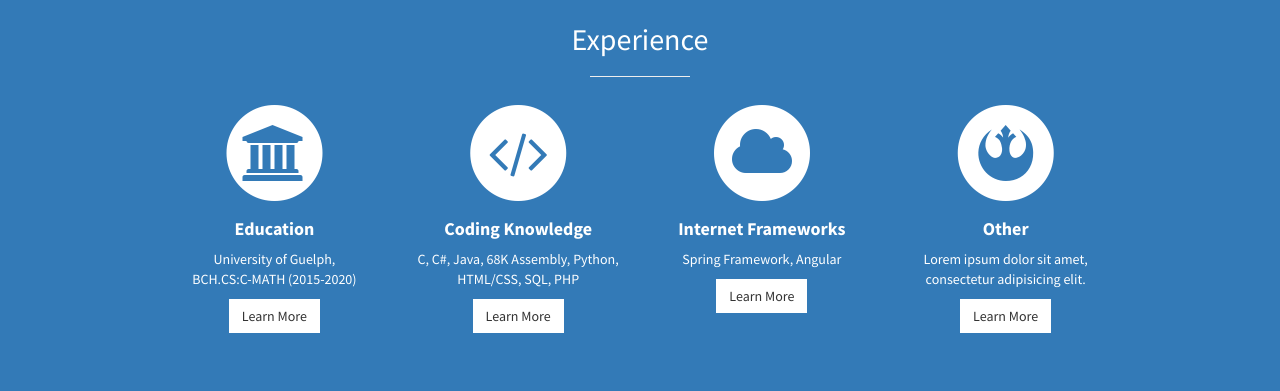
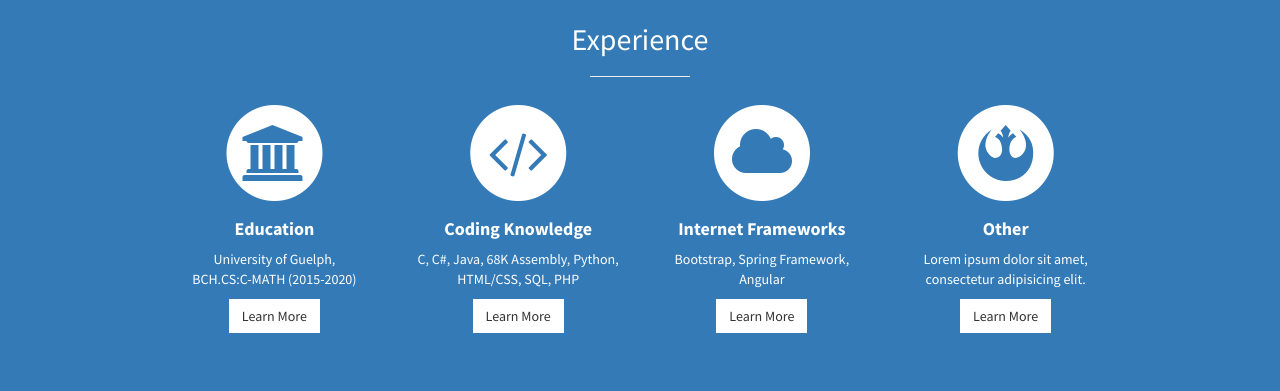
Before and after one commit to JacobYoung97/JacobYoung97.github.io, a plain HTML site: page index.html in a window 1280 px wide. Shown: the part 1059-1450 px from the top of the page. Drawn offline with Linux system fonts and the light colour scheme.

Commit message:
Added a new framework

```diff
--- a/index.html
+++ b/index.html
@@ -129,7 +129,7 @@
                                 <h4>
                                     <strong>Internet Frameworks</strong>
                                 </h4>
-                                <p>Spring Framework, Angular</p>
+                                <p>Bootstrap, Spring Framework, Angular</p>
                                 <a href="#" class="btn btn-light">Learn More</a>
                             </div>
                         </div>
```
